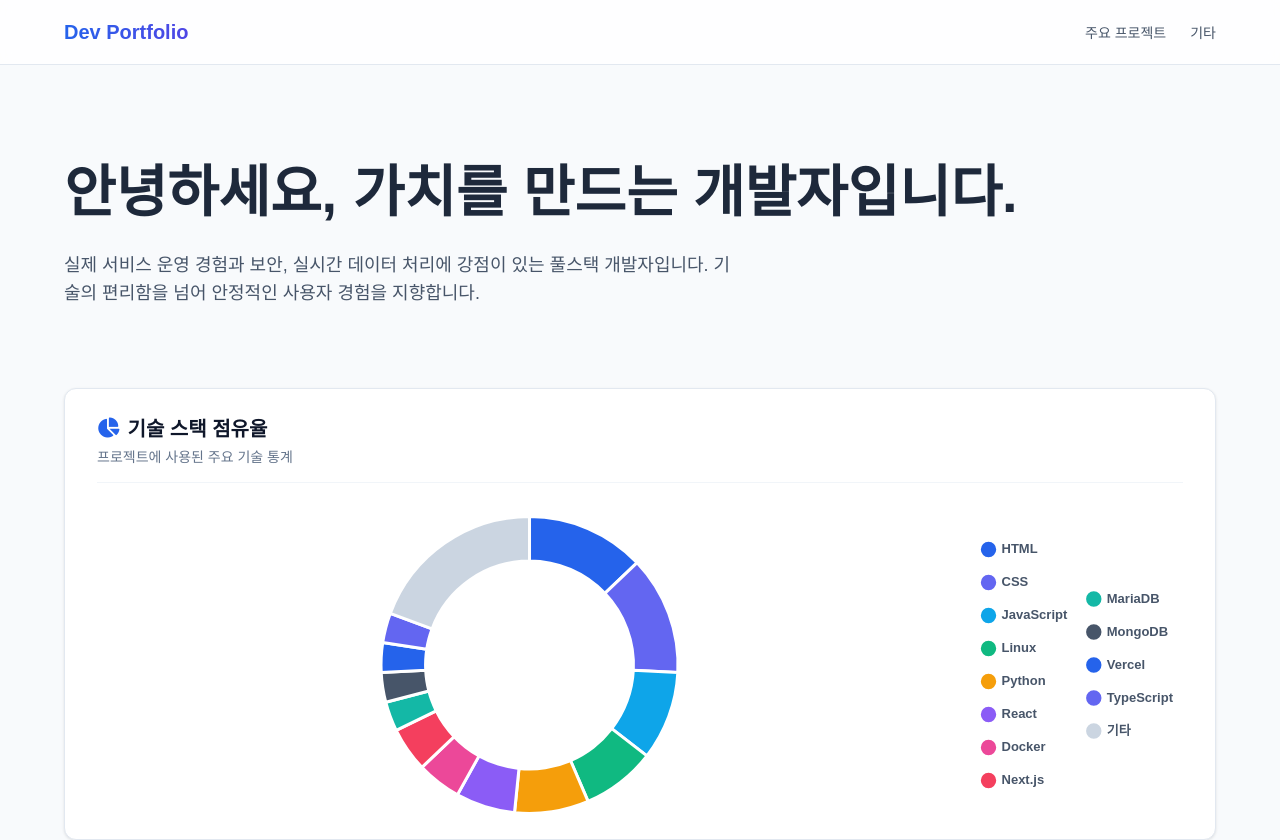
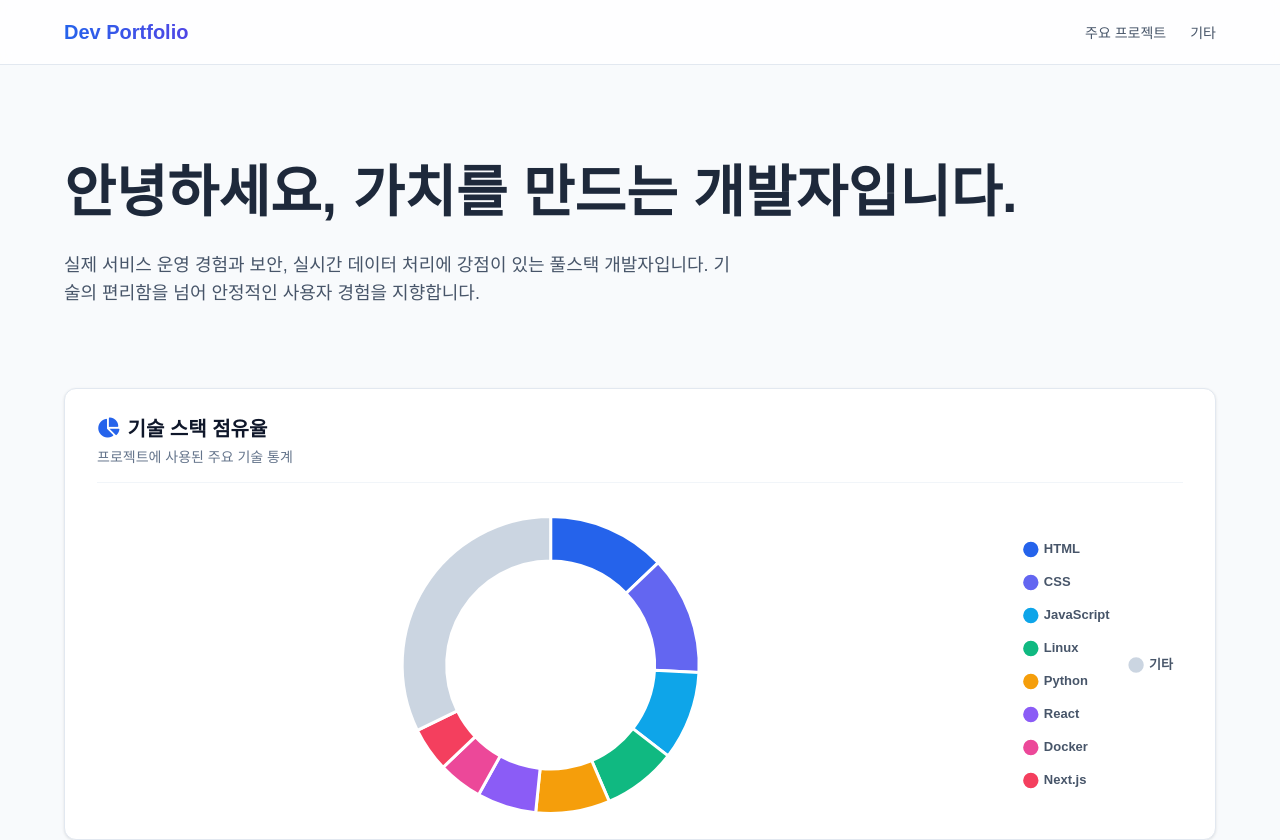
Before and after one commit to sisu-01/sisu-01.github.io, a React (Vite) app: page / in a window 1280 px wide. Shown: the top 840 px of the page. Built offline with nearby package versions, Linux system fonts and the light colour scheme; a web font is replaced by a local one.

Commit message:
기타 딩가

```diff
--- a/src/components/Projects/TagChart.tsx
+++ b/src/components/Projects/TagChart.tsx
@@ -21,7 +21,7 @@ const TagChart = () => {
     });
 
     const sortedEntries = Object.entries(tagCounts).sort((a, b) => b[1] - a[1]);
-    const threshold = 1;
+    const threshold = 2; // <- 기타로 들어가는 기준 값
     const mainTags = sortedEntries.filter(([_, count]) => count > threshold);
     const otherTags = sortedEntries.filter(([_, count]) => count <= threshold);
     const otherCount = otherTags.reduce((acc, [_, count]) => acc + count, 0);
```
